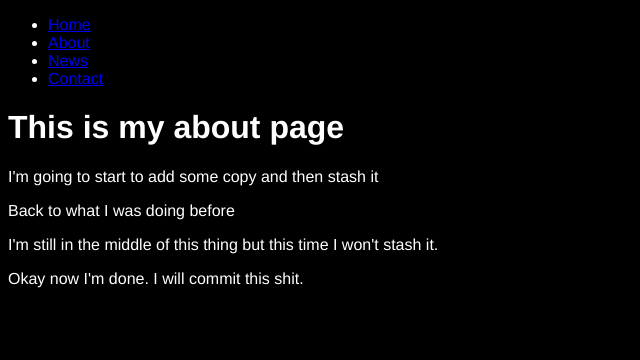
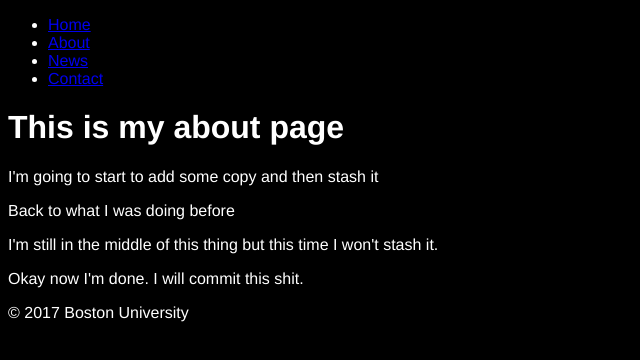
Before and after one commit to acacase/git-tutorial, a plain HTML site: page about.html in a window 1280 px wide. Shown: the whole page, without its empty margins (0-640 px from the left). Drawn offline with Linux system fonts and the light colour scheme.

Commit message:
Added copyright

```diff
--- a/about.html
+++ b/about.html
@@ -18,6 +18,7 @@
 	<p>Back to what I was doing before</p>
 	<p>I'm still in the middle of this thing but this time I won't stash it.</p>
 	<p>Okay now I'm done. I will commit this shit.</p>
+	<footer><p>&copy; 2017 Boston University</p></footer>
 
 </body>
 </html>
```
Also changed, not shown: contact.html (+1 -0 lines), index.html (+1 -0 lines), news.html (+1 -0 lines).
